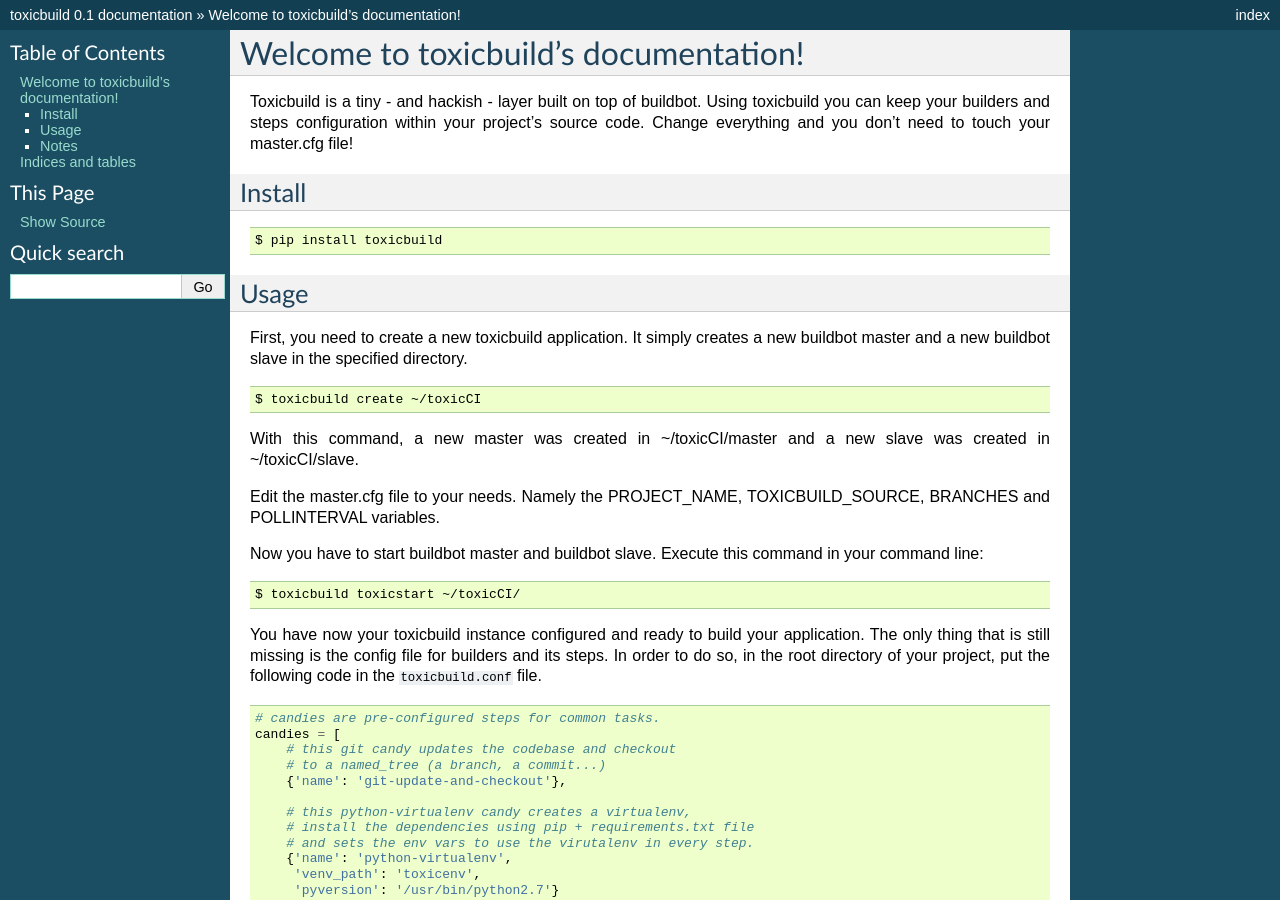
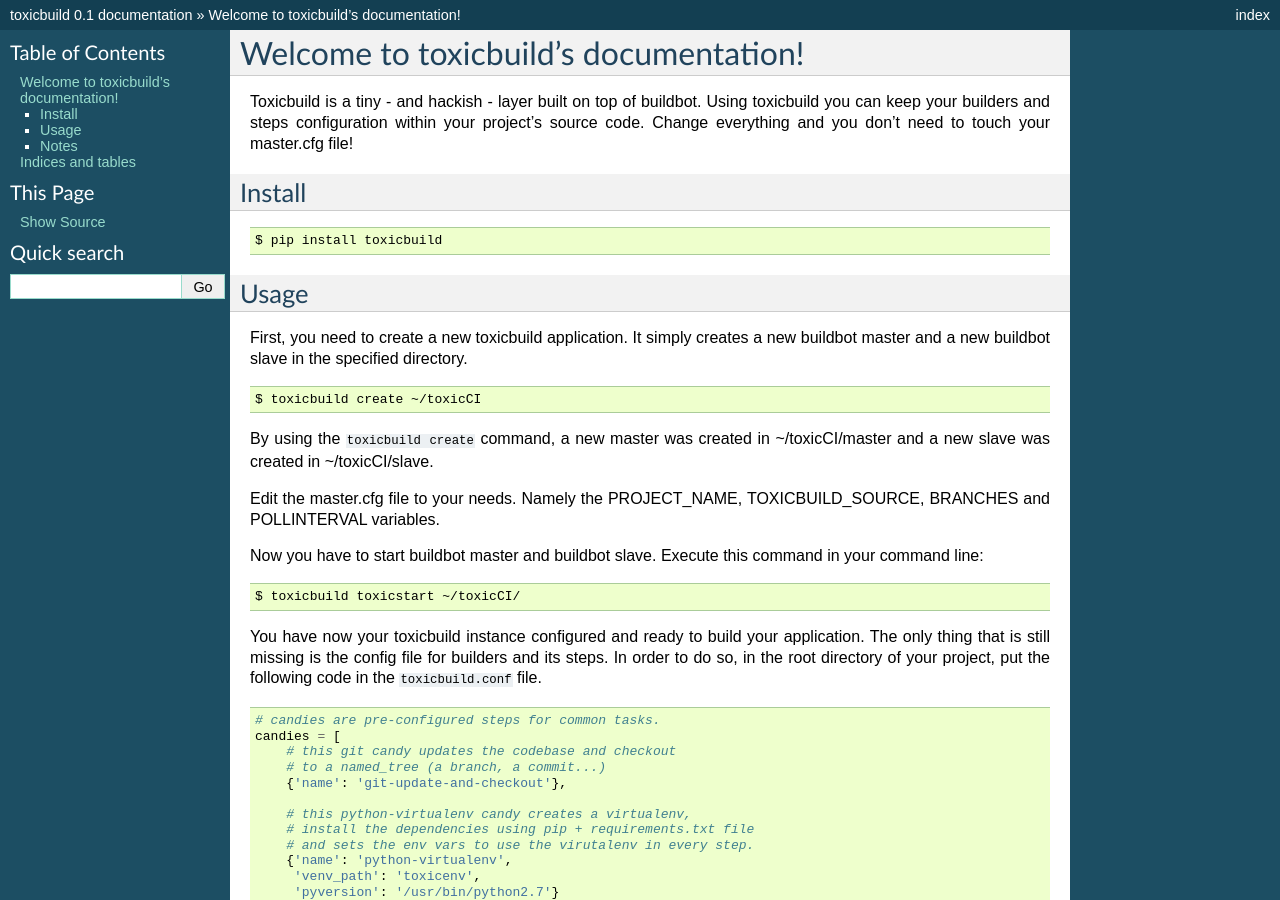
Before and after one commit to jucacrispim/toxicbuild, a Sphinx documentation site: the page built from docs/source/index.rst, in a window 1280 px wide and 900 px high. Built offline with Sphinx 7.4.7, drawn with Linux system fonts in a browser that asks for light colours.

Commit message:
updating docs

```diff
--- a/docs/source/index.rst
+++ b/docs/source/index.rst
@@ -29,8 +29,9 @@
 
     $ toxicbuild create ~/toxicCI
 
-With this command, a new master was created in ~/toxicCI/master and a new
-slave was created in ~/toxicCI/slave.
+
+By using the ``toxicbuild create`` command, a new master was created
+in ~/toxicCI/master and a new slave was created in ~/toxicCI/slave.
 
 Edit the master.cfg file to your needs. Namely the PROJECT_NAME,
 TOXICBUILD_SOURCE, BRANCHES and POLLINTERVAL variables.
```
